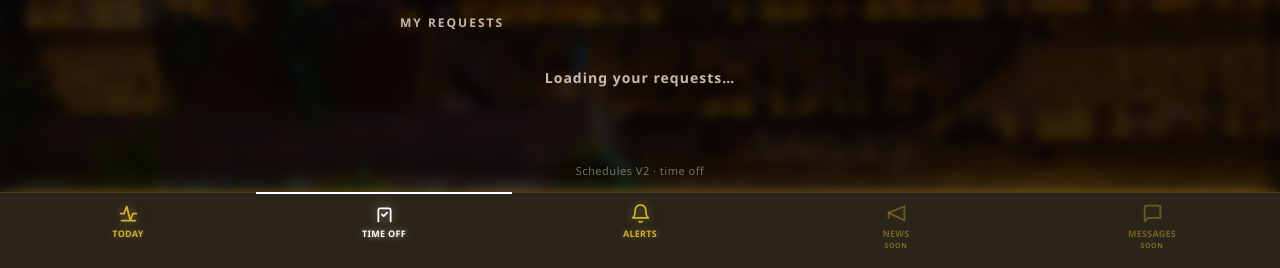
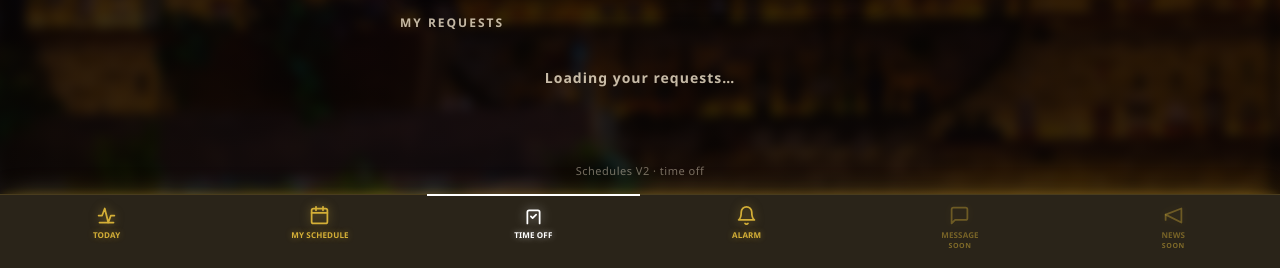
Before and after one commit to samsahragard/cenas-ezlive, a Python web app: template app/templates/employee_time_off.html in a window 1280 px wide. Shown: the part 532-800 px from the top of the page. Run offline with Jinja, Linux system fonts and the light colour scheme; the template is opened without the code that fills it, so the values that code supplies are empty.

Commit message:
Restore employee schedule nav tab

```diff
--- a/app/templates/partials/_employee_nav.html
+++ b/app/templates/partials/_employee_nav.html
@@ -15,16 +15,17 @@
    active tab gets a white top-border + white label + the same golden-glow
    box-shadow as .ck-bnav.
 
-   5 tabs (NO Availability — that surface is manager-controlled / retired):
+   6 tabs (NO Availability — that surface is manager-controlled / retired):
      Today              -> /employee/dashboard           (built)
+     My Schedule        -> /employee/my-schedule        (built)
      Time Off           -> /employee/time-off           (built)
-     Notifications      -> /employee/profile            (built; the
-                           notification-preferences page)
-     Announcements      -> #  (not built yet -> "soon")
-     Messages           -> #  (not built yet -> "soon")
+     Alarm              -> /employee/profile            (built; the
+                           alarm-preferences page)
+     Message            -> #  (not built yet -> "soon")
+     News               -> #  (not built yet -> "soon")
 
    Active tab: the including page passes {{ active_nav }} (one of the keys
-   below: today | time_off | notifications |
+   below: today | my_schedule | time_off | notifications |
    announcements | messages). It defaults to '' (none). As a fallback we
    also light a tab when request.path matches its href, so a page that
    forgets to pass active_nav still highlights correctly.
@@ -64,7 +65,7 @@
     filter: drop-shadow(0 0 5px rgba(212, 175, 55, 0.5));
   }
   .ck-enav-tab .en-lbl {
-    font-size: 9px; font-weight: 600; letter-spacing: 0.03em;
+    font-size: 8px; font-weight: 700; letter-spacing: 0.02em;
     text-transform: uppercase; color: #d4af37;
     text-shadow: 0 0 6px rgba(212, 175, 55, 0.45);
   }
@@ -100,6 +101,7 @@
    employee pages already use (stroke, no fill). #}
 {% set _en_icons = {
   'today':             '<path d="M3 12h4l3-8 4 16 3-8h4"/><path d="M4 20h16"/>',
+  'my_schedule':       '<rect x="3" y="4" width="18" height="17" rx="2"/><line x1="3" y1="9" x2="21" y2="9"/><line x1="8" y1="2" x2="8" y2="6"/><line x1="16" y1="2" x2="16" y2="6"/>',
   'time_off':          '<path d="M5 21 V8 a2 2 0 0 1 2 -2 h10 a2 2 0 0 1 2 2 v13"/><path d="M9 13 l2 2 l4 -4"/>',
   'notifications':     '<path d="M18 8 a6 6 0 0 0 -12 0 c0 7 -3 9 -3 9 h18 s-3 -2 -3 -9"/><path d="M13.7 21 a2 2 0 0 1 -3.4 0"/>',
   'announcements':     '<path d="M3 11 l18 -7 v16 Z"/><line x1="3" y1="11" x2="3" y2="17"/>',
@@ -110,8 +112,9 @@
   <div class="ck-enav-inner">
     {% for key, href, label in [
       ('today',             '/employee/dashboard',         'Today'),
+      ('my_schedule',       '/employee/my-schedule',       'My Schedule'),
       ('time_off',          '/employee/time-off',          'Time Off'),
-      ('notifications',     '/employee/profile',           'Alerts'),
+      ('notifications',     '/employee/profile',           'Alarm'),
     ] %}
     <a href="{{ href }}"
        class="ck-enav-tab{% if _en_active == key or (not _en_active and _en_path == href) %} active{% endif %}"{% if _en_active == key or (not _en_active and _en_path == href) %} aria-current="page"{% endif %}>
@@ -123,8 +126,8 @@
     {# Not-yet-built surfaces -> href="#" with subtle "soon" styling so a
        tap never breaks (no real page exists for these yet). #}
     {% for key, label in [
+      ('messages',      'Message'),
       ('announcements', 'News'),
-      ('messages',      'Messages'),
     ] %}
     <a href="#"
        class="ck-enav-tab soon"
```
